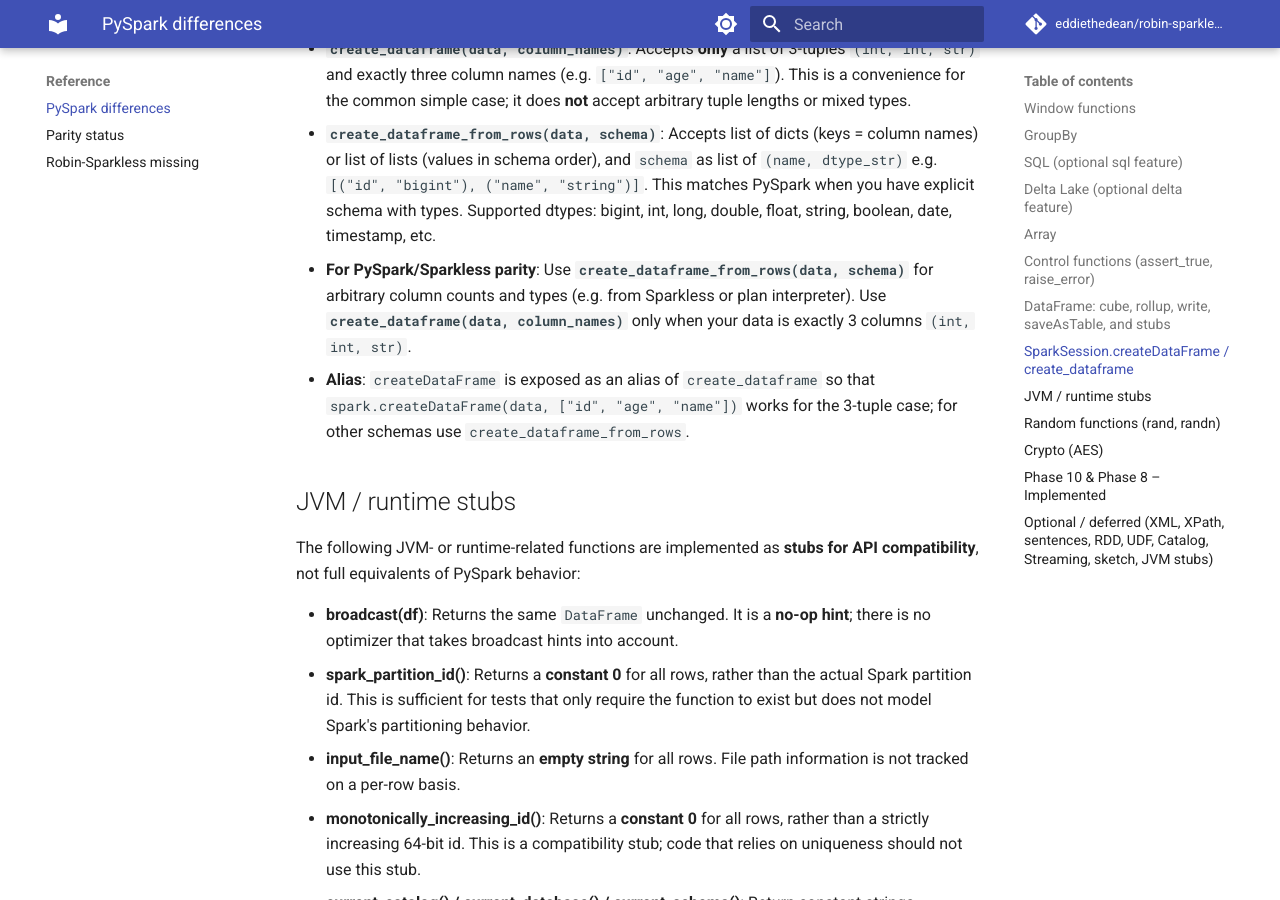
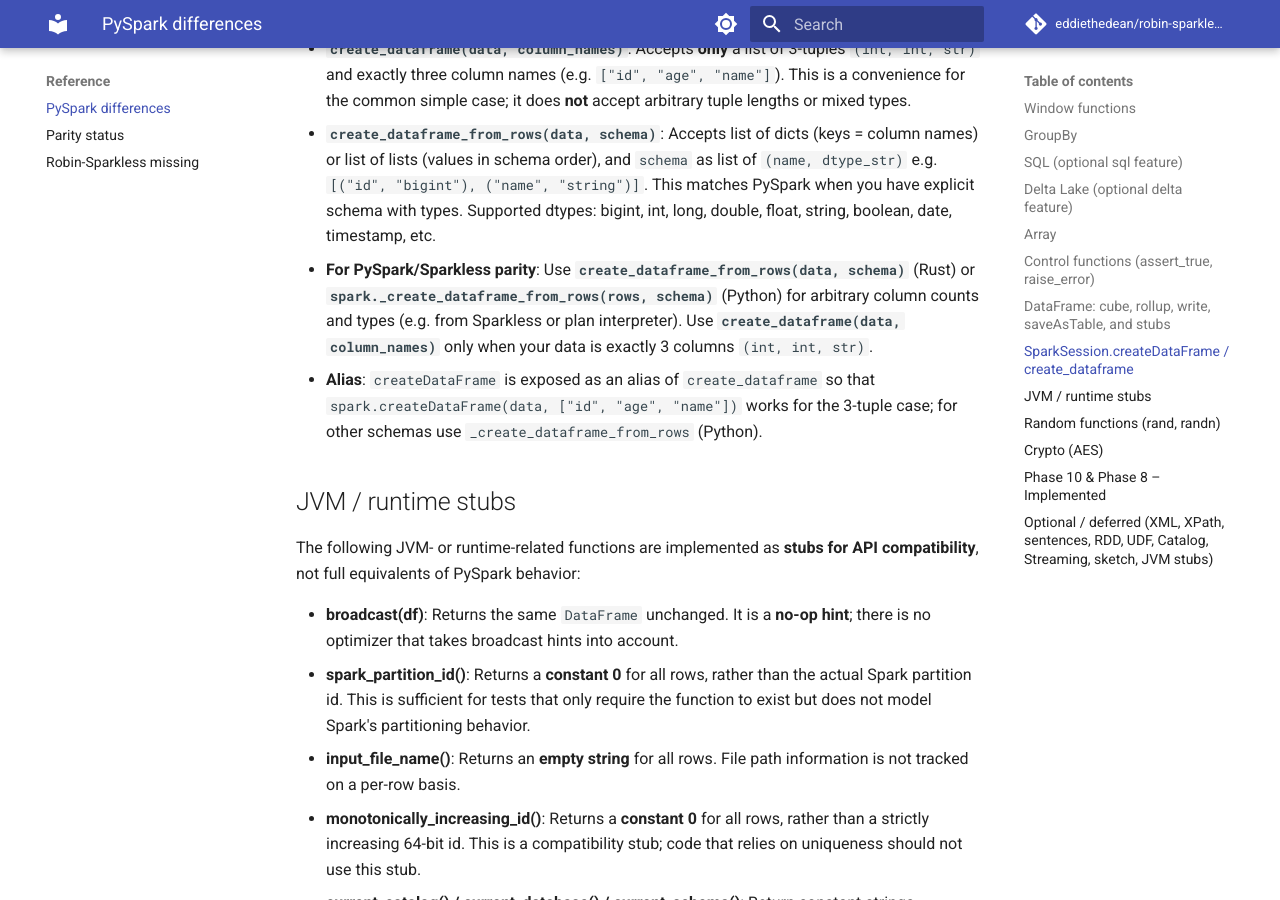
Before and after one commit to eddiethedean/robin-sparkless, an MkDocs documentation site: the page built from docs/PYSPARK_DIFFERENCES.md, in a window 1280 px wide and 900 px high, scrolled down 3058 px. Built offline with MkDocs 1.6.1 and Material for MkDocs 9.7.7, drawn with Linux system fonts in a browser that asks for light colours; comment, search, counter and statistics services are not loaded.

Commit message:
docs: keep docs accurate and fix runnable examples
- QUICKSTART: Python API is spark._create_dataframe_from_rows (not create_dataframe_from_rows)
- PYSPARK_DIFFERENCES: same Python name + alias note for _create_dataframe_from_rows
- lib.rs: panic/error doc — create_map/array return Result; Python raises ValueError for empty columns
- UDF_GUIDE: vectorized UDF example uses _create_dataframe_from_rows for single-column schema

Co-authored-by: Cursor <cursoragent@cursor.com>

```diff
--- a/docs/PYSPARK_DIFFERENCES.md
+++ b/docs/PYSPARK_DIFFERENCES.md
@@ -55,8 +55,8 @@ This document lists **intentional or known divergences** from PySpark semantics
 - **Robin-sparkless** has two entry points:
   - **`create_dataframe(data, column_names)`**: Accepts **only** a list of 3-tuples `(int, int, str)` and exactly three column names (e.g. `["id", "age", "name"]`). This is a convenience for the common simple case; it does **not** accept arbitrary tuple lengths or mixed types.
   - **`create_dataframe_from_rows(data, schema)`**: Accepts list of dicts (keys = column names) or list of lists (values in schema order), and `schema` as list of `(name, dtype_str)` e.g. `[("id", "bigint"), ("name", "string")]`. This matches PySpark when you have explicit schema with types. Supported dtypes: bigint, int, long, double, float, string, boolean, date, timestamp, etc.
-- **For PySpark/Sparkless parity**: Use **`create_dataframe_from_rows(data, schema)`** for arbitrary column counts and types (e.g. from Sparkless or plan interpreter). Use **`create_dataframe(data, column_names)`** only when your data is exactly 3 columns `(int, int, str)`.
-- **Alias**: `createDataFrame` is exposed as an alias of `create_dataframe` so that `spark.createDataFrame(data, ["id", "age", "name"])` works for the 3-tuple case; for other schemas use `create_dataframe_from_rows`.
+- **For PySpark/Sparkless parity**: Use **`create_dataframe_from_rows(data, schema)`** (Rust) or **`spark._create_dataframe_from_rows(rows, schema)`** (Python) for arbitrary column counts and types (e.g. from Sparkless or plan interpreter). Use **`create_dataframe(data, column_names)`** only when your data is exactly 3 columns `(int, int, str)`.
+- **Alias**: `createDataFrame` is exposed as an alias of `create_dataframe` so that `spark.createDataFrame(data, ["id", "age", "name"])` works for the 3-tuple case; for other schemas use `_create_dataframe_from_rows` (Python).
 
 ## JVM / runtime stubs
 
```
Also changed, not shown: docs/QUICKSTART.md (+1 -1 lines), docs/UDF_GUIDE.md (+2 -1 lines), 1 other file.
